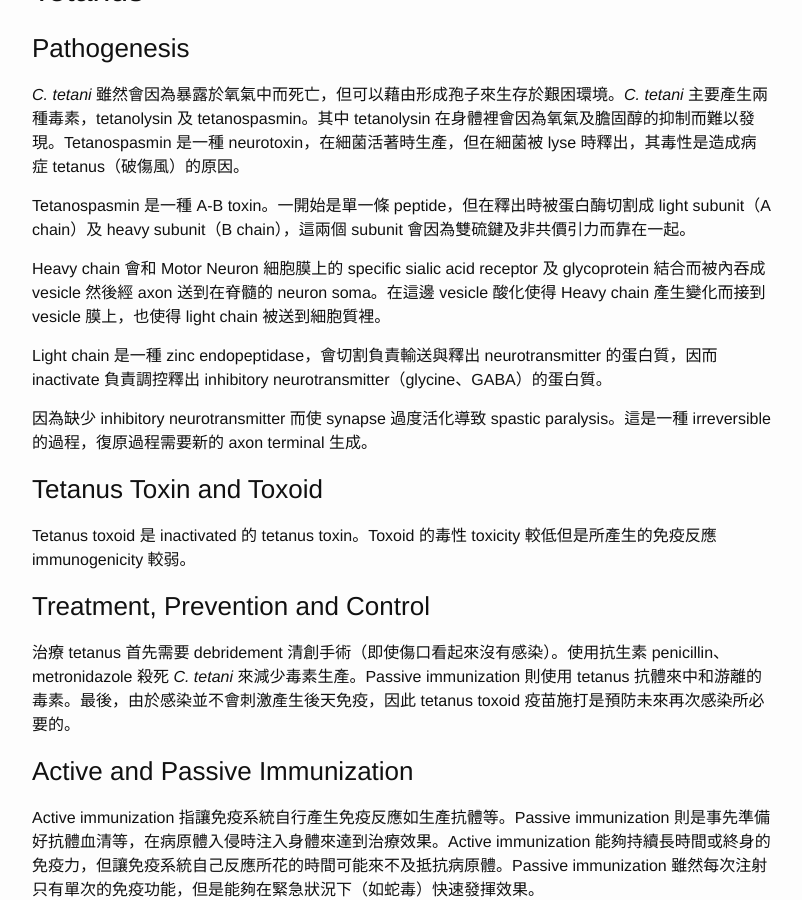
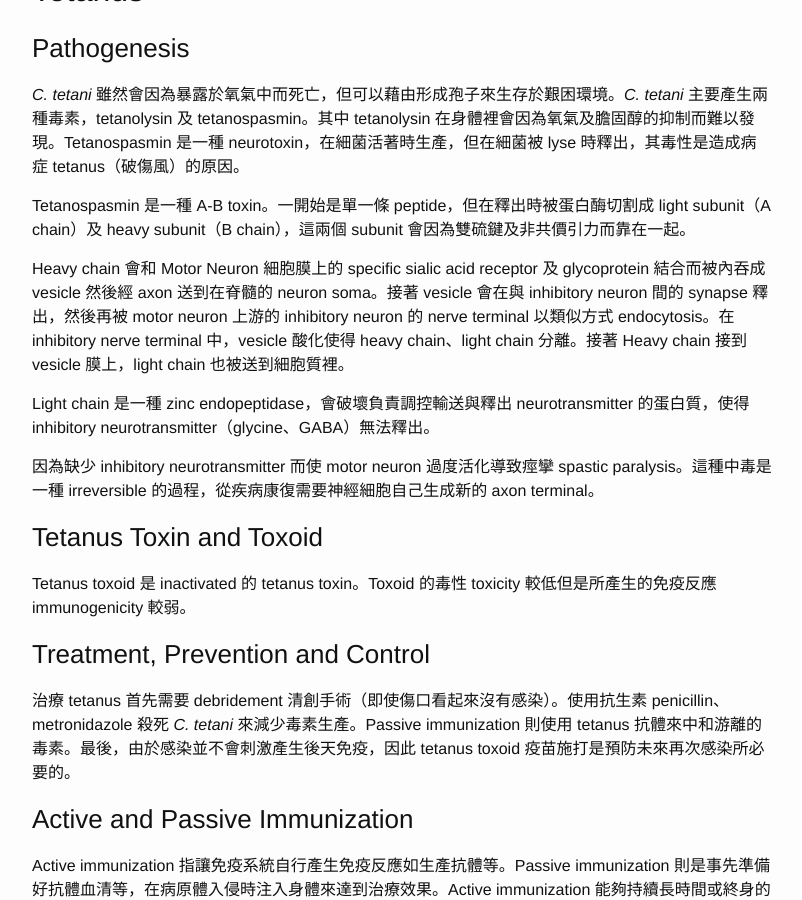
Before and after one commit to HsuYR/blog, a Jekyll site: the page built from _posts/2016-10-04-block1-TBL1.markdown, in a window 1280 px wide and 900 px high, scrolled down 456 px. Shown: the whole window, without its empty margins (238-1040 px from the left). Built offline with Jekyll 4.4.1, drawn with Linux system fonts in a browser that asks for light colours.

Commit message:
Update block 1 TBL 1 post

```diff
--- a/_posts/2016-10-04-block1-TBL1.markdown
+++ b/_posts/2016-10-04-block1-TBL1.markdown
@@ -20,11 +20,11 @@ categories: medicine
 
 Tetanospasmin 是一種 A-B toxin。一開始是單一條 peptide，但在釋出時被蛋白酶切割成 light subunit（A chain）及 heavy subunit（B chain），這兩個 subunit 會因為雙硫鍵及非共價引力而靠在一起。
 
-Heavy chain 會和 Motor Neuron 細胞膜上的 specific sialic acid receptor 及 glycoprotein 結合而被內吞成 vesicle 然後經 axon 送到在脊髓的 neuron soma。在這邊 vesicle 酸化使得 Heavy chain 產生變化而接到 vesicle 膜上，也使得 light chain 被送到細胞質裡。
+Heavy chain 會和 Motor Neuron 細胞膜上的 specific sialic acid receptor 及 glycoprotein 結合而被內吞成 vesicle 然後經 axon 送到在脊髓的 neuron soma。接著 vesicle 會在與 inhibitory neuron 間的 synapse 釋出，然後再被 motor neuron 上游的 inhibitory neuron 的 nerve terminal 以類似方式 endocytosis。在 inhibitory nerve terminal 中，vesicle 酸化使得 heavy chain、light chain 分離。接著 Heavy chain 接到 vesicle 膜上，light chain 也被送到細胞質裡。
 
-Light chain 是一種 zinc endopeptidase，會切割負責輸送與釋出 neurotransmitter 的蛋白質，因而 inactivate 負責調控釋出 inhibitory neurotransmitter（glycine、GABA）的蛋白質。
+Light chain 是一種 zinc endopeptidase，會破壞負責調控輸送與釋出 neurotransmitter 的蛋白質，使得 inhibitory neurotransmitter（glycine、GABA）無法釋出。
 
-因為缺少 inhibitory neurotransmitter 而使 synapse 過度活化導致 spastic paralysis。這是一種 irreversible 的過程，復原過程需要新的 axon terminal 生成。
+因為缺少 inhibitory neurotransmitter 而使 motor neuron 過度活化導致痙攣 spastic paralysis。這種中毒是一種 irreversible 的過程，從疾病康復需要神經細胞自己生成新的 axon terminal。
 
 ### Tetanus Toxin and Toxoid
 
```
